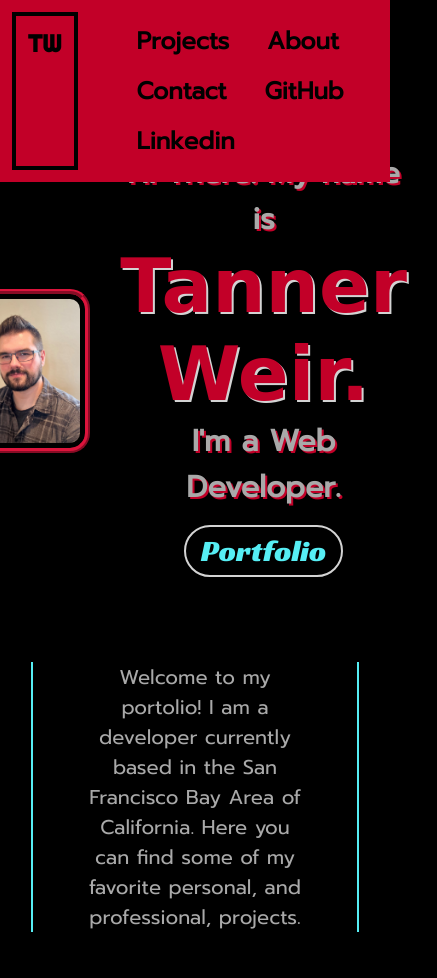
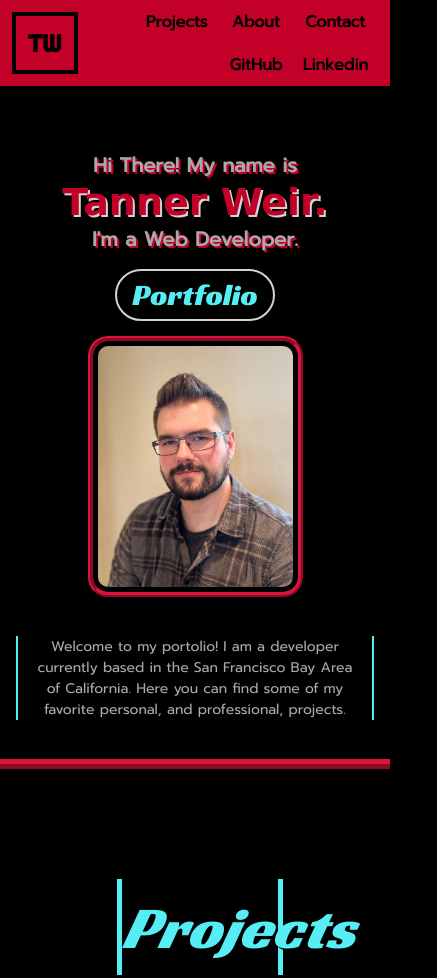
Before and after one commit to TWeir77/TWeir77.github.io, a website: page index.html in a window 390 px wide. Shown: the top 978 px of the page, 437 px wide, since content can reach past the window. Drawn offline with Linux system fonts and the light colour scheme; a web font is replaced by a local one.

Commit message:
Add responsive design for nav and header

```diff
--- a/index.html
+++ b/index.html
@@ -17,16 +17,24 @@
 <body>
     <nav>
         <h2 id="my-logo"><a href='#top'>TW</a></h2>
-        <ul>
+        <ul id="desktop-nav">
             <li><a href="#projects">Projects</a></li>
             <li><a href="#bio">About</a></li>
             <li><a href="#contact">Contact</a></li>
             <li><a href="https://github.com/TWeir77" target="_blank">GitHub</a></li>
             <li><a href="https://www.linkedin.com/in/tanner-weir-33b04416a/" target="_blank">Linkedin</a></li>
         </ul>
+        <ul id="mobile-nav">
+            <li><a href="#contact">Contact</a></li>
+            <li><a href="#bio">About</a></li>
+            <li><a href="#projects">Projects</a></li>
+            <li><a href="https://www.linkedin.com/in/tanner-weir-33b04416a/" target="_blank">Linkedin</a></li>
+            <li><a href="https://github.com/TWeir77" target="_blank">GitHub</a></li>
+
+        </ul>
     </nav>
     <div id="title-div">
-        <header class="header">
+        <header id="header">
             <img id='header-pfp' src="./resources/Images/headshot.jpg" alt="profile picture">
             <div id="intro-card">
                 <h1 id="intro">Hi There! My name is<br><span id="intro-name">Tanner Weir.</span><br>I'm a Web
--- a/resources/CSS/index.css
+++ b/resources/CSS/index.css
@@ -6,7 +6,6 @@ html {
 
 body {
     background-color: rgb(0, 0, 0);
-    /* background-image: (url(../Images/minimalism-simple_background-dark.jpg)); */
     font-family: 'Prompt', sans-serif;
     margin: 0;
     padding: 0;
@@ -26,6 +25,10 @@ nav {
     z-index: 10;
 }
 
+#mobile-nav {
+    display: none;
+}
+
 nav #my-logo {
     border: black solid 4px;
     font-family: 'Righteous', cursive;
@@ -33,17 +36,52 @@ nav #my-logo {
     margin: 12px;
 }
 
+nav ul {
+    display: grid;
+    grid-template-columns: 1fr 1fr 1fr 1fr 1fr;
+    height: 86px;
+    justify-items: center;
+    margin: 0;
+}
+
 nav li {
     display: inline-block;
     padding: 7px;
+    margin: auto 0;
     padding-right: 25px;
-    font-size: x-large;
+    font-size: 24px;
 }
 
 nav a {
     text-decoration: none;
     color: rgb(0, 0, 0);
     font-weight: bold;
+}
+
+@media only screen and (max-width: 850px) {
+    nav li {
+        font-size: 16px;
+    }
+}
+
+@media only screen and (max-width: 650px) {
+    nav ul {
+        grid-template-columns: 1fr 1fr 1fr;
+        direction: rtl;
+        padding-right: 15px;
+    }
+
+    nav li {
+        padding-right: 7px;
+    }
+
+    #desktop-nav {
+        display: none;
+    }
+
+    #mobile-nav {
+        display: inline-grid;
+    }
 }
 
 
@@ -53,12 +91,11 @@ nav a {
     border-bottom: crimson ridge 10px;
 }
 
-.header {
+header {
     display: flex;
     flex-direction: row;
     justify-content: space-evenly;
     margin: 50px 0;
-    height: 50%;
 }
 
 #header-pfp {
@@ -76,8 +113,6 @@ nav a {
     align-items: center;
     justify-content: center;
     padding: 0 30px;
-    /* border-top: crimson ridge 10px; */
-    /* border-bottom: crimson ridge 10px; */
     border-radius: 45px;
 }
 
@@ -139,16 +174,56 @@ nav a {
     }
 }
 
-@media only screen and (max-width: 1000px) {
-    .header {
+@media only screen and (max-width: 950px) {
+    header {
         height: 30%;
         justify-content: center;
+    }
+
+    #header-pfp {
+        width: 25%;
+    }
+
+    #intro {
+        font-size: 20px;
+    }
+
+    #intro-name {
+        font-size: 50px;
+    }
+
+    #intro-blurb {
+        font-size: 14px;
+        margin: 25px 4%;
+
     }
 }
 
 @media only screen and (max-width: 750px) {
-    .header {
-        height: 20%;
+    #header {
+        height: 25%;
+    }
+}
+
+@media only screen and (max-width: 650px) {
+    #header {
+        flex-direction: column-reverse;
+        margin-bottom: 25px;
+    }
+
+    #header-pfp {
+        width: 50%;
+    }
+
+    #intro-blurb p {
+        padding: 0 15px;
+        width: 100%;
+    }
+}
+
+@media only screen and (max-width: 450px) {
+    #intro-name {
+        font-size: 38px;
     }
 }
 
```
